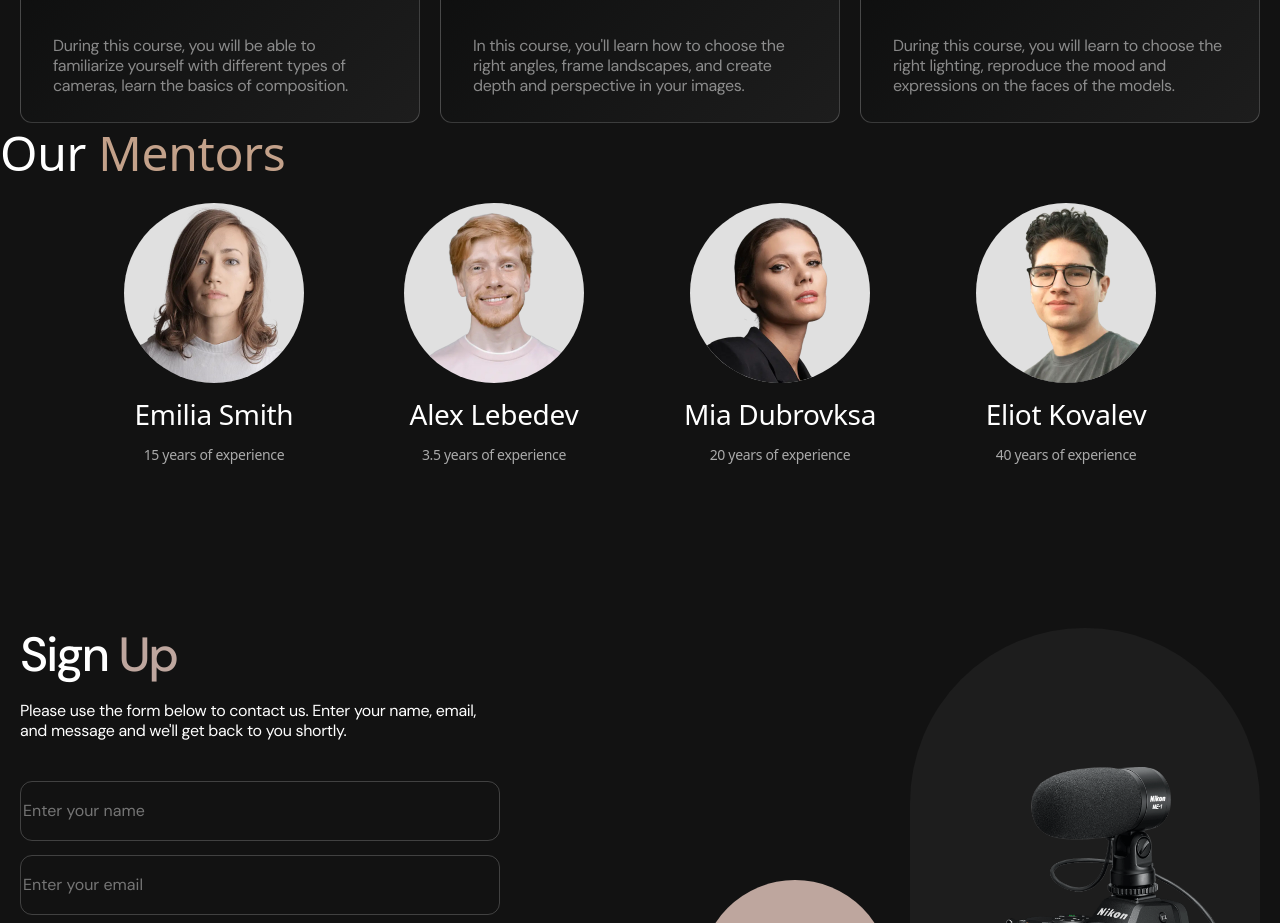
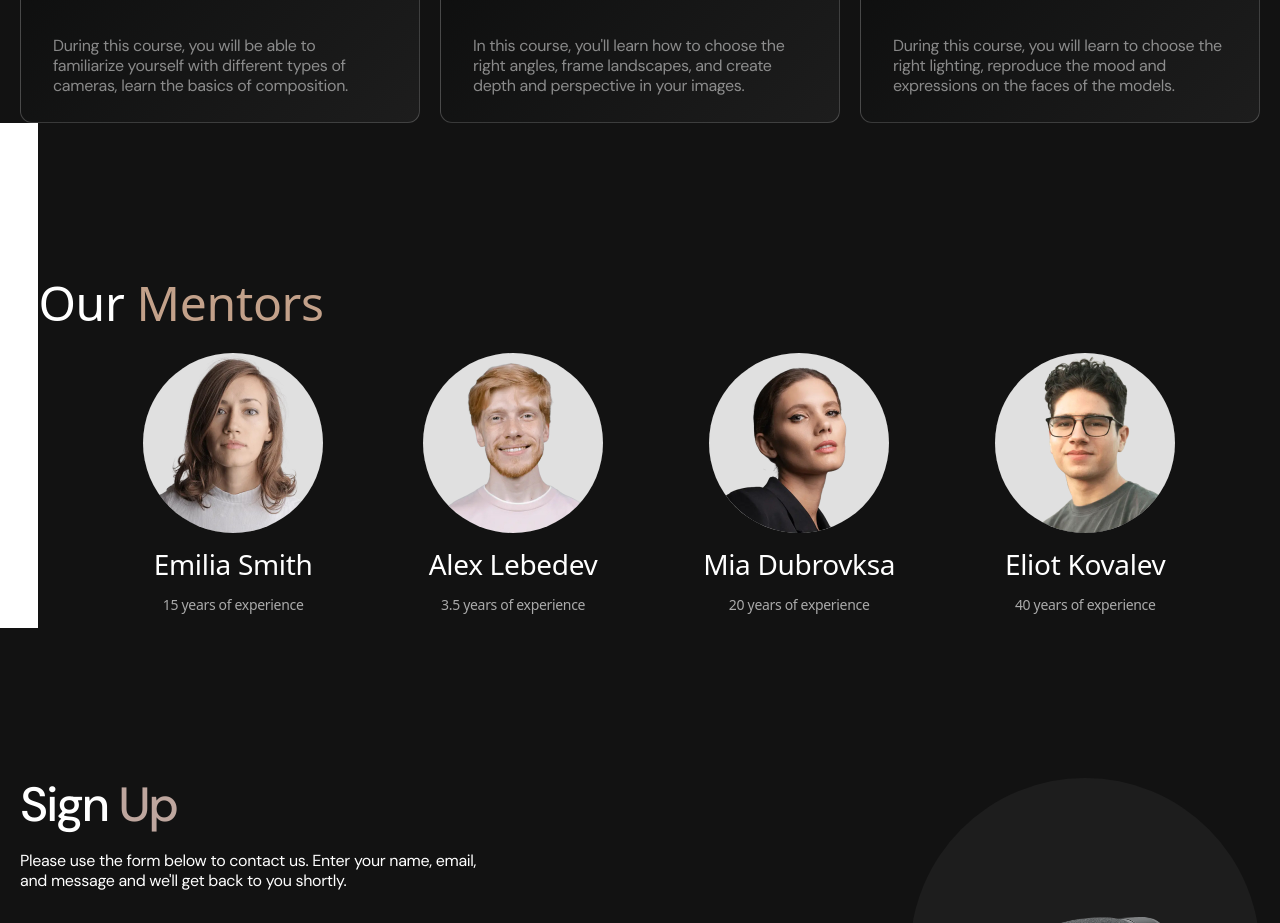
Before and after one commit to zekirovskii/SpanTurk_FocusFrame, a plain HTML site: page index.html in a window 1280 px wide. Shown: the part 1380-2303 px from the top of the page. Drawn offline with nearby package versions, Linux system fonts and the light colour scheme; a web font is replaced by a local one.

Commit message:
Update styles.css

```diff
--- a/css/styles.css
+++ b/css/styles.css
@@ -366,6 +366,8 @@ body {
   background-color: #121212; /* Koyu arka plan rengi */
   color: #ffffff; /* Beyaz metin rengi */
   text-align: center;
+  margin-left: 3%;
+  padding-top: 150px;
 }
 /* İçeriği merkeze almak için kullanılan kapsayıcı */
 .mentors-container {
```
